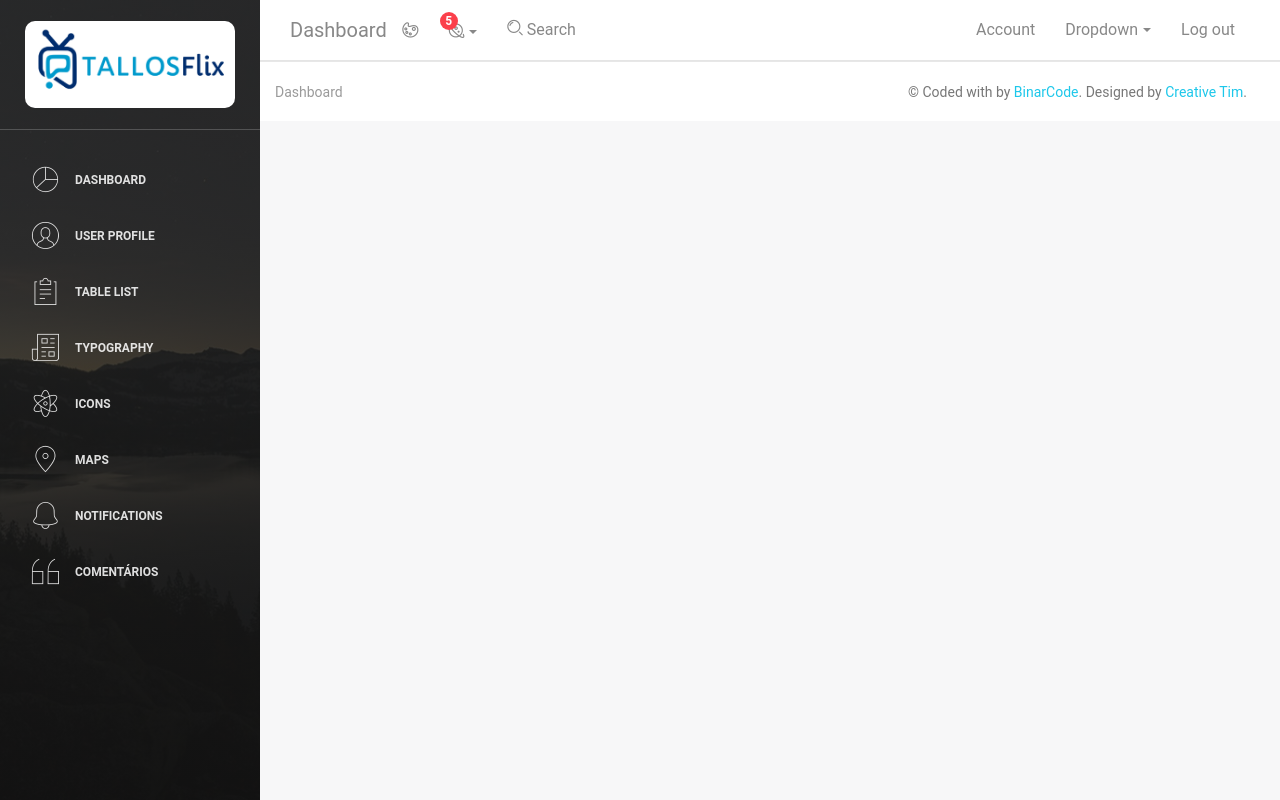
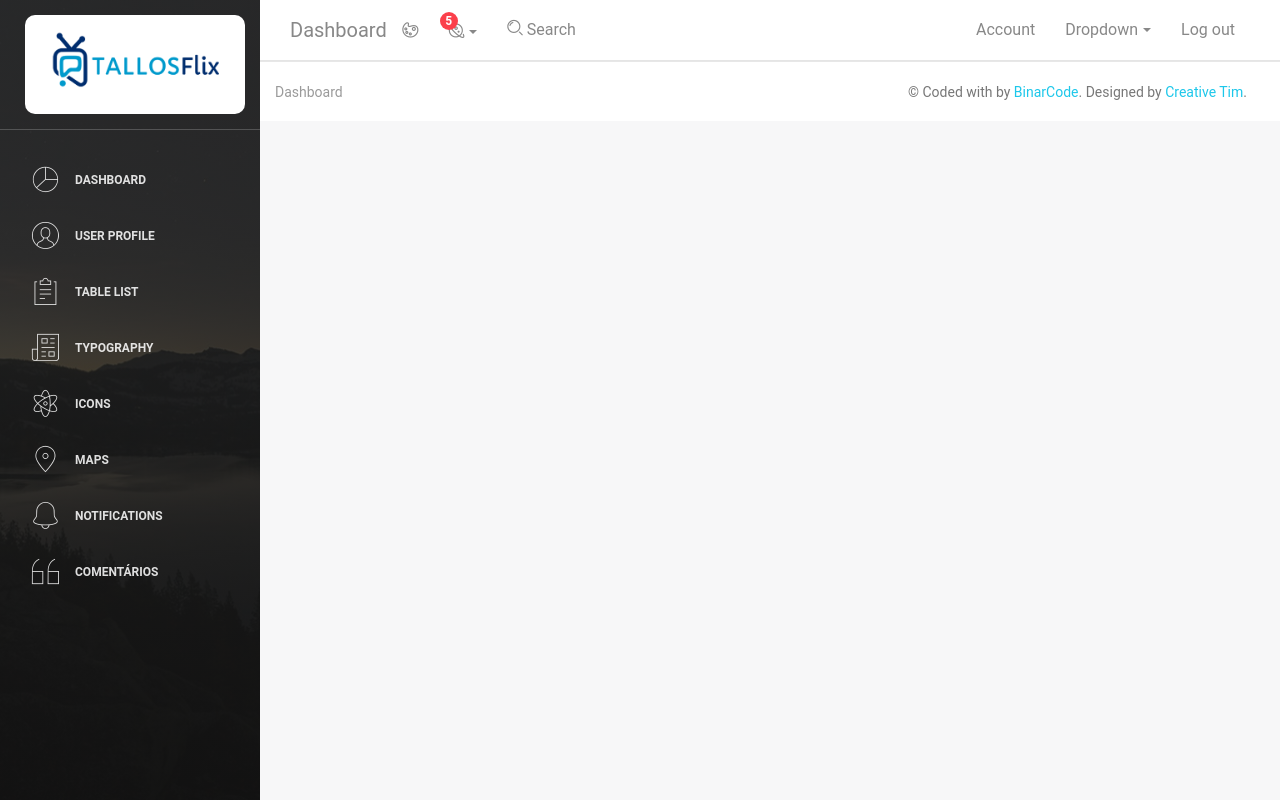
Before and after one commit to Paulo-DevTallos/front-admin-tallos-flix, a Vue app: page /#/admin in a window 1280 px wide. Built offline with nearby package versions, Linux system fonts and the light colour scheme; what v-tooltip would draw is missing.

Commit message:
refatorando estilos do container da logo da  sidebar

```diff
--- a/src/assets/sass/lbd/_sidebar-and-main-panel.scss
+++ b/src/assets/sass/lbd/_sidebar-and-main-panel.scss
@@ -53,7 +53,6 @@
 
     .simple-text {
       text-transform: uppercase;
-      padding: $padding-small-vertical $padding-zero;
       font-size: $font-size-large;
       color: $white-color;
       display: flex;
@@ -64,19 +63,16 @@
       height: 100%;
 
       .logo-img{
-        background-color: blue;
-        height: 70%;
+        height: 90%;
+        width: 100%;
         border-radius: 10px;
         display: flex;
-        flex-direction: column;
         justify-content: center;
         align-items: center;
-        margin-left: 0px;
-        margin-right: 10px;
-        background: white;
+        background-color: #fff;
 
         img{
-          max-width: 100%;
+          height: 80%;
           border-radius: 10px;
         }
       }
@@ -200,7 +196,7 @@
 
     .simple-text{
       text-transform: uppercase;
-      padding: $padding-small-vertical $padding-zero;
+      /*padding: $padding-small-vertical $padding-zero;*/
       display: flex;
       align-items: center;
       font-size: $font-size-large;
```
